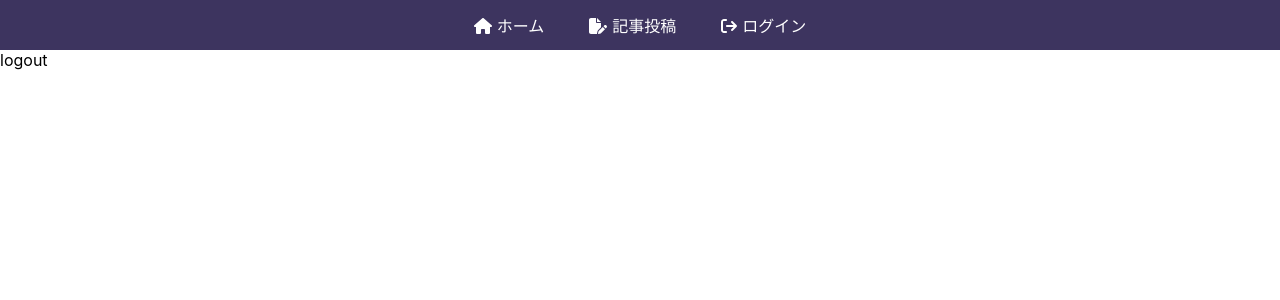
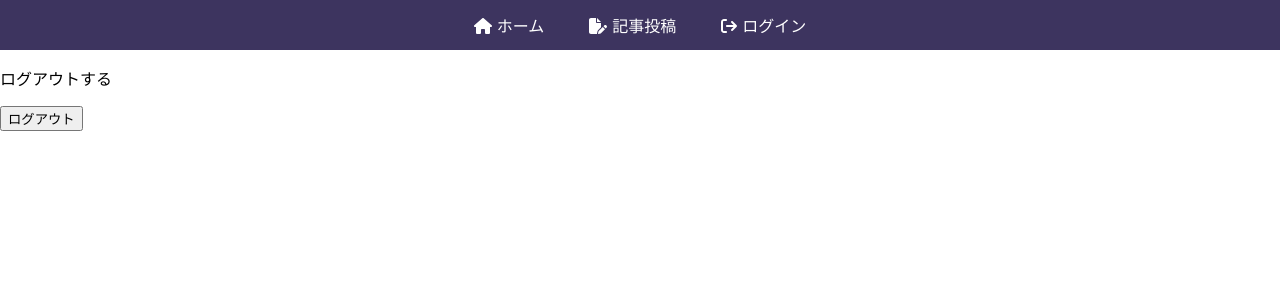
Before and after one commit to ippei-shimizu/blog-with-react-firebase, a React (Create React App) app: page /logout in a window 1280 px wide. Shown: the top 300 px of the page. Built offline with nearby package versions, Linux system fonts and the light colour scheme.

Commit message:
ログアウトの実装

```diff
--- a/src/App.js
+++ b/src/App.js
@@ -12,12 +12,15 @@
 
   return (
     <Router>
-      <Navbar />
+      <Navbar isAuth={isAuth} />
       <Routes>
         <Route path="/" element={<Home />}></Route>
         <Route path="/createpost" element={<CreatePost />}></Route>
         <Route path="/login" element={<Login setIsAuth={setIsAuth} />}></Route>
-        <Route path="/logout" element={<Logout />}></Route>
+        <Route
+          path="/logout"
+          element={<Logout setIsAuth={setIsAuth} />}
+        ></Route>
       </Routes>
     </Router>
   );
--- a/src/components/Logout.js
+++ b/src/components/Logout.js
@@ -1,7 +1,25 @@
 import React from "react";
+import { signOut } from "firebase/auth";
+import { auth } from "../firebase";
+import { useNavigate } from "react-router-dom";
 
-const Logout = () => {
-  return <div>logout</div>;
+const Logout = ({ setIsAuth }) => {
+  const navigate = useNavigate();
+  const logout = () => {
+    // ログアウト
+    signOut(auth).then(() => {
+      localStorage.clear();
+      setIsAuth(false);
+      navigate("/login")
+    });
+  };
+
+  return (
+    <div>
+      <p>ログアウトする</p>
+      <button onClick={logout}>ログアウト</button>
+    </div>
+  );
 };
 
 export default Logout;
--- a/src/components/Navbar.js
+++ b/src/components/Navbar.js
@@ -8,7 +8,7 @@
   faArrowRightFromBracket,
 } from "@fortawesome/free-solid-svg-icons";
 
-const Navbar = () => {
+const Navbar = ({ isAuth }) => {
   return (
     <nav>
       <Link to="/">
@@ -19,10 +19,17 @@
         <FontAwesomeIcon icon={faFilePen} />
         記事投稿
       </Link>
-      <Link to="/login">
-        <FontAwesomeIcon icon={faArrowRightFromBracket} />
-        ログイン
-      </Link>
+      {!isAuth ? (
+        <Link to="/login">
+          <FontAwesomeIcon icon={faArrowRightFromBracket} />
+          ログイン
+        </Link>
+      ) : (
+        <Link to="/logout">
+          <FontAwesomeIcon icon={faArrowRightFromBracket} />
+          ログアウト
+        </Link>
+      )}
     </nav>
   );
 };
```
